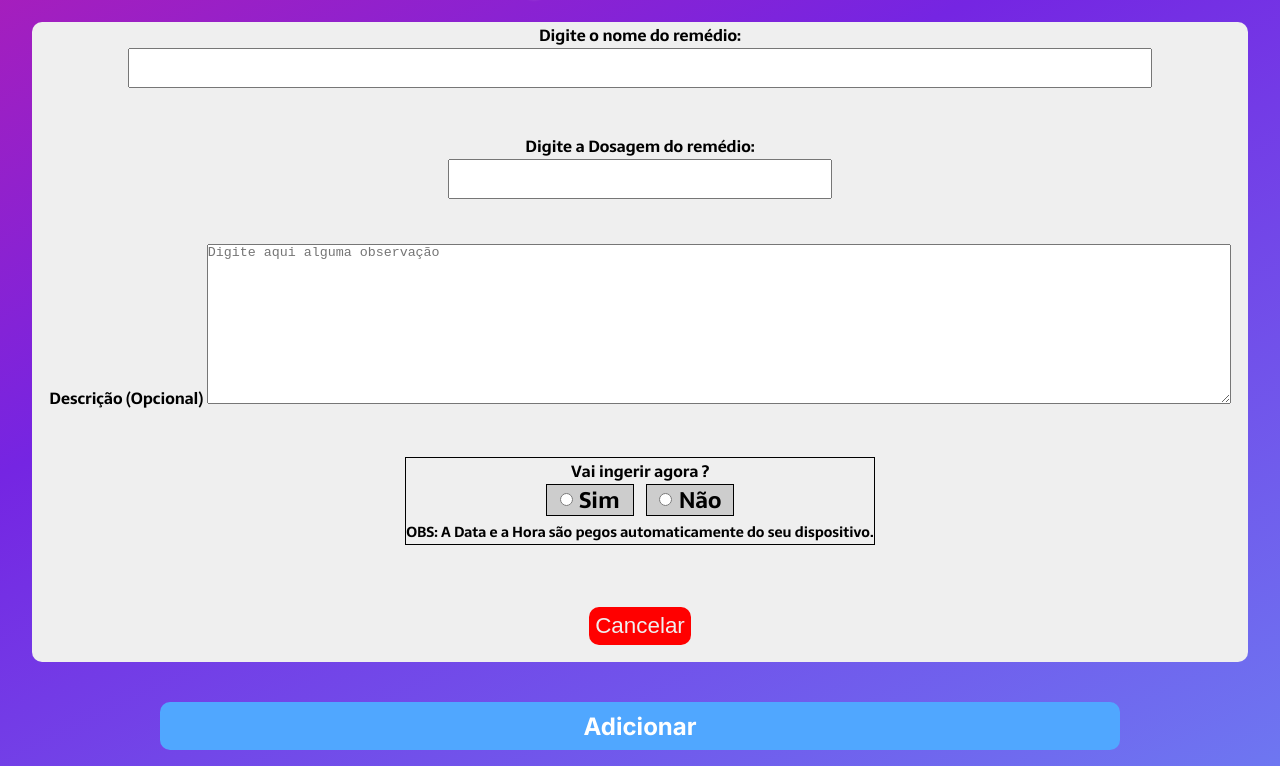
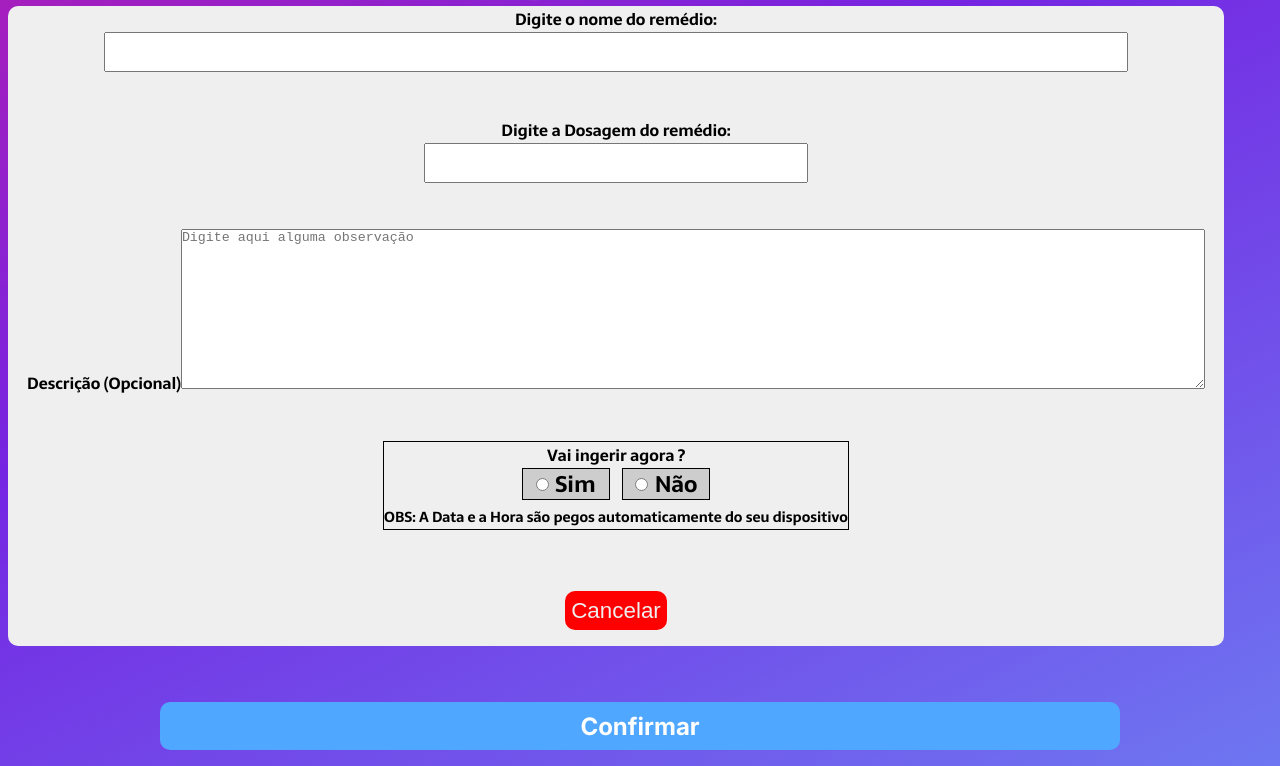
Before and after one commit to AndreyMateus/agenda_de_remedios, a plain HTML site: page index.html in a window 1280 px wide. Both pictures are taken after a click on the button "Adicionar". Shown: the part 34-800 px from the top of the page. Drawn offline with Linux system fonts and the light colour scheme.

Commit message:
Form Add remedies finished

```diff
--- a/css/add-remedie.css
+++ b/css/add-remedie.css
@@ -8,6 +8,11 @@
     max-width: 95dvw;
     margin: 0 auto;
     border-radius: 10px;
+    z-index: 10;
+
+    position: absolute;
+    top: 2.5rem;
+    left: .5rem;
 }
 
 .container-name {
--- a/css/style.css
+++ b/css/style.css
@@ -20,6 +20,7 @@
     justify-content: space-between;
     flex-direction: column;
     display: flex;
+    z-index: 2;
 }
 
 .gradient {
--- a/index.html
+++ b/index.html
@@ -17,7 +17,7 @@
 
     <body class="gradient body">
         <h1 class="h1">Agenda de Remédios</h1>
-        <!-- <section class="section-remedies">
+        <section class="section-remedies" id="section-remedies">
             <article class="card-remedie">
                 <h2 class="sarala-regular"><span class="sarala-bold">Nome:</span> Clonazepam</h2>
                 <p>
@@ -34,17 +34,20 @@
                         noite,não tomar o genérico. </span>
                 </p>
             </article>
-        </section> -->
+        </section>
 
-        <div class="card-add-remedie">
+        <!-- <div class="card-add-remedie">
+
             <div class="container-name">
                 <label for="name">Digite o nome do remédio:</label>
                 <input type="text" id="name" name="name">
             </div>
+
             <div class="container-dosage">
                 <label for="dosage">Digite a Dosagem do remédio:</label>
                 <input type="text" id="dosage" name="dosage">
             </div>
+
             <div class="container-description">
                 <label for="description">Descrição (Opcional)</label>
                 <textarea name="description" id="description" cols="30" rows="8"
@@ -52,7 +55,9 @@
             </div>
             <div class="container-ingetNow">
                 <p>Vai ingerir agora ?</p>
+
                 <div class="container-inputs">
+
                     <div class="input-radio">
                         <input type="radio" id="ingestNowYes" name="ingestNow" value="yes">
                         <label for="ingestNowYes">Sim</label>
@@ -67,16 +72,12 @@
                 </p>
             </div>
             <button type="button" class="cancel">Cancelar</button>
-        </div>
-
-
-
-
-
+        </div> -->
 
         <div class="container-btn">
             <button type="button" class="btn-add" id="btn-add">Adicionar</button>
         </div>
+
     </body>
 
 </html>
--- a/js/main.js
+++ b/js/main.js
@@ -1,4 +1,150 @@
-document.getElementById('btn-add').addEventListener("click", function () {
+document.getElementById('btn-add').addEventListener("click", insertFormOnHtml);
+
+function insertFormOnHtml() {
+    document.getElementById('btn-add').innerText = "Confirmar";
 
 
-});
+    const sectionRemedies = document.getElementById('section-remedies');
+
+    // sectionRemedies.style.setProperty("visibility", "hidden");
+
+    const newForm = createFormAddRemedie();
+
+    document.body.appendChild(newForm);
+
+    disableBtnCreateForm();
+}
+
+//  função que desabilitará par ao usuário não criar mais de UM FORMULÁRIO, até que confirme ou cancele a opção de adicionar.
+function disableBtnCreateForm() {
+    document.getElementById('btn-add').removeEventListener("click", insertFormOnHtml);
+}
+
+function createFormAddRemedie() {
+    // card (container de tudo)
+    const divContainer = document.createElement('div');
+    divContainer.classList.add('card-add-remedie');
+    divContainer.style.setProperty("position", "absolute");
+
+    //  container do input
+    const divInputName = document.createElement('div');
+    divInputName.classList.add('container-name');
+
+    // label do input nome do remédio
+    const labelName = document.createElement("label");
+    labelName.setAttribute("for", "name");
+    labelName.innerText = "Digite o nome do remédio:";
+
+    //  input nome nome do remédio
+    const inputName = document.createElement("input");
+    inputName.type = "text";
+    inputName.id = "name";
+    inputName.name = "name";
+
+    // inserindo o input e a label dentro do container do input nome.
+    divInputName.append(labelName, inputName);
+
+    // divContainer.appendChild(divInputName);
+
+    //  container dos inputs de dosagem
+    const divDosage = document.createElement('div');
+    divDosage.classList.add('container-dosage');
+
+    const labelDosage = document.createElement("label");
+    labelDosage.innerText = "Digite a Dosagem do remédio:";
+    labelDosage.setAttribute("for", "dosage");
+
+    const inputDosage = document.createElement("input");
+    labelDosage.type = "text";
+    labelDosage.id = "dosage";
+    divDosage.name = "dosage";
+
+    divDosage.append(labelDosage, inputDosage);
+
+    // container dos inputs de descrição
+    const divDescription = document.createElement("div");
+    divDescription.classList.add("container-description");
+
+    const labelDescription = document.createElement("label");
+    labelDescription.innerText = "Descrição (Opcional)";
+    labelDescription.setAttribute('for', 'description');
+
+    const textAreaDescription = document.createElement("textarea");
+    textAreaDescription.setAttribute("name", "description");
+    textAreaDescription.setAttribute("id", "description");
+    textAreaDescription.setAttribute("cols", "30");
+    textAreaDescription.setAttribute("rows", "8");
+    textAreaDescription.setAttribute("placeholder", "Digite aqui alguma observação");
+
+    divDescription.append(labelDescription, textAreaDescription);
+
+    // container ods inputs radio
+    const divIngetNow = document.createElement('div');
+    divIngetNow.classList.add("container-ingetNow");
+    const p = document.createElement('p');
+    p.innerText = "Vai ingerir agora ?";
+    divIngetNow.append(p);
+
+    // container inputs
+    const containerInputs = document.createElement("div");
+    containerInputs.classList.add("container-inputs");
+
+    const containerInputYes = document.createElement("div");
+    containerInputYes.classList.add("input-radio");
+
+    // input radio (sim/yes)
+    const inputRadioYes = document.createElement("input");
+    inputRadioYes.type = "radio";
+    inputRadioYes.id = "ingestNowYes";
+    inputRadioYes.value = "yes";
+    inputRadioYes.setAttribute('name', 'ingestNow');
+
+    const labelRadioYes = document.createElement("label");
+    labelRadioYes.textContent = "Sim";
+    labelRadioYes.setAttribute('for', 'ingestNowYes');
+    containerInputYes.append(inputRadioYes, labelRadioYes);
+
+    // input radio (não/no)
+    const containerInputNo = document.createElement("div");
+    containerInputNo.classList.add("input-radio");
+
+    const inputRadioNo = document.createElement("input");
+    inputRadioNo.type = "radio";
+    inputRadioNo.id = "ingestNowNo";
+    inputRadioNo.value = "no";
+    inputRadioNo.setAttribute('name', 'ingestNow');
+
+    const labelRadioNo = document.createElement("label");
+    labelRadioNo.innerText = "Não";
+    labelRadioNo.setAttribute('for', "ingestNowNo");
+    containerInputNo.append(inputRadioNo, labelRadioNo);
+
+    // p com  observação
+    const pObservation = document.createElement('p');
+    pObservation.classList.add("observation");
+    pObservation.innerText = "OBS: A Data e a Hora são pegos automaticamente do seu dispositivo";
+
+    //  div que contém as divs que contém os inputs
+    containerInputs.append(containerInputYes, containerInputNo);
+
+    divIngetNow.append(containerInputs, pObservation);
+
+    // Botão de exclusão
+    const btnRemoveForm = document.createElement('button');
+    btnRemoveForm.classList.add('cancel');
+    btnRemoveForm.innerText = "Cancelar";
+
+    btnRemoveForm.addEventListener("click", removeForm);
+
+    // inserindo todos os containers no card.
+    divContainer.append(divInputName, divDosage, divDescription, divIngetNow, btnRemoveForm);
+
+    // retornando o formulário pronto
+    return divContainer;
+}
+
+function removeForm(e) {
+    e.currentTarget.parentNode.remove();
+    document.getElementById('btn-add').addEventListener("click", insertFormOnHtml);
+    document.getElementById('btn-add').innerText = "Adicionar";
+}
```
